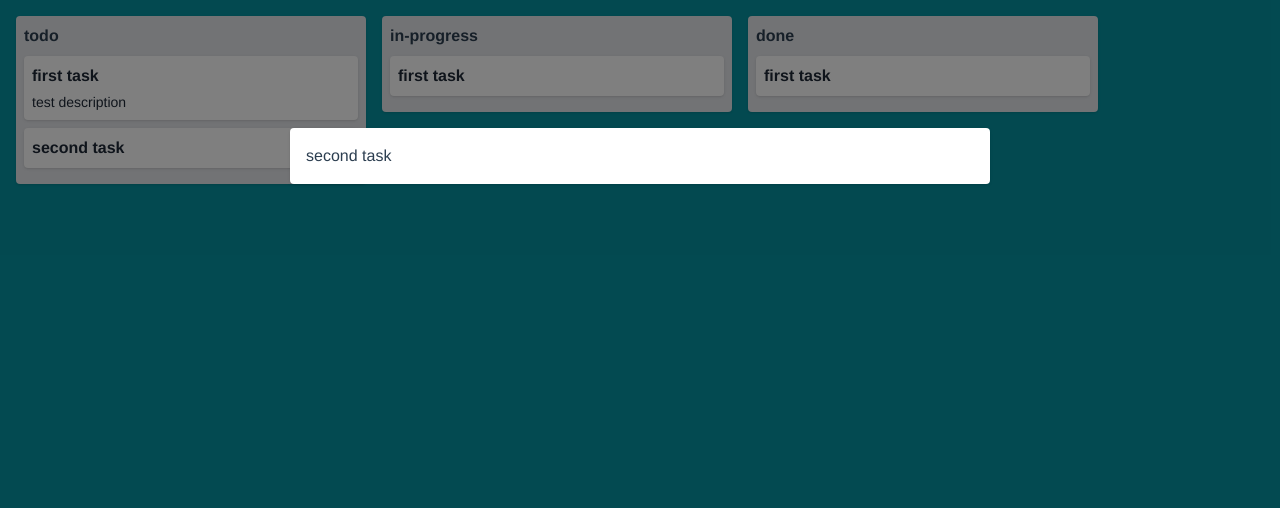
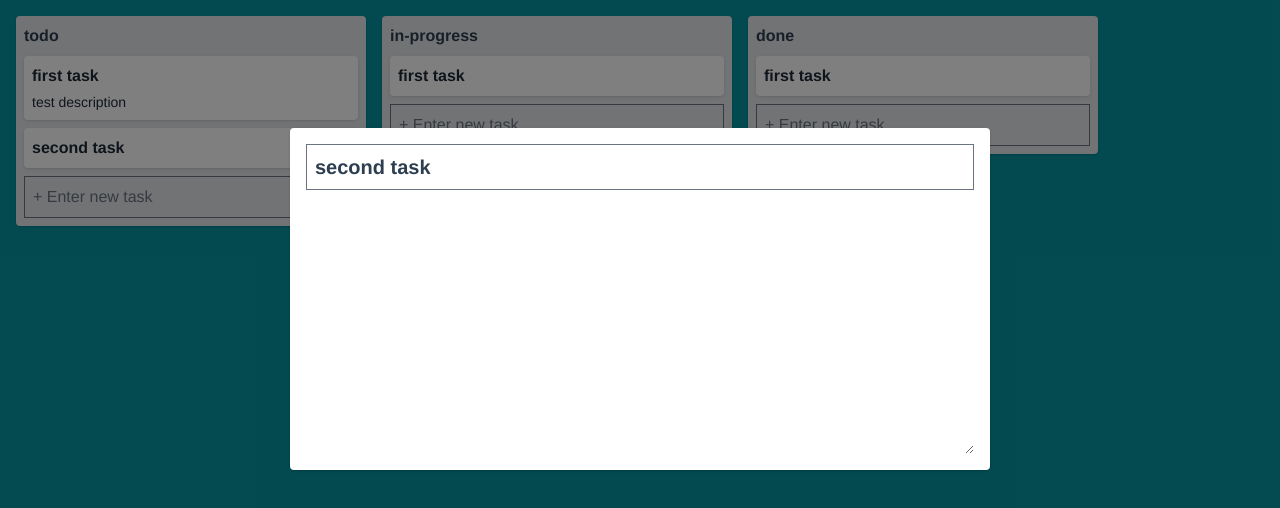
Before and after one commit to 2kpaul/daily_board_app_vuejs, a Vue app: page / in a window 1280 px wide. Both pictures are taken after a click on the element "second task". Shown: the top 508 px of the page. Built offline with nearby package versions, Linux system fonts and the light colour scheme.

Commit message:
create and edit a task

```diff
--- a/src/store.js
+++ b/src/store.js
@@ -1,6 +1,6 @@
 import { createStore } from 'vuex'
 import boardTemplate from './board-template'
-import { saveStatePlugin } from './utils'
+import { saveStatePlugin, uuid } from './utils'
 
 const board = JSON.parse(localStorage.getItem('board')) || boardTemplate
 
@@ -15,7 +15,6 @@ export default createStore({
         for (const column of state.board.columns) {
           for (const task of column.tasks) {
             if (task.id === id) {
-              console.log('veva')
               return task
             }
           }
@@ -24,6 +23,16 @@ export default createStore({
     }
   },
   mutations: {
+    CREATE_TASK (state, { tasks, name }) {
+      tasks.push({
+        name,
+        id: uuid(),
+        description: ''
+      })
+    },
+    UPDATE_TASK(state, { task, key, value }) {
+        task[key] = value
+    }
   },
   actions: {
   },
--- a/src/views/Board.vue
+++ b/src/views/Board.vue
@@ -16,8 +16,13 @@
             <p class="w-full flex-shrink-0 mt-1 text-sm" v-if="task.description">
               {{ task.description }}
             </p>
-
           </div>
+          <input
+            type="text"
+            class="w-full block p-2 bg-transparent"
+            placeholder="+ Enter new task"
+            @keyup.enter="createTask($event, column.tasks)"
+          >
         </div>
       </div>
     </div>
@@ -47,6 +52,13 @@ export default {
     },
     close () {
       this.$router.push({ name: 'board' })
+    },
+    createTask(e, tasks) {
+      this.$store.commit('CREATE_TASK', {
+        tasks,
+        name: e.target.value
+      })
+      e.target.value = ''
     }
   }
 }
--- a/src/views/Task.vue
+++ b/src/views/Task.vue
@@ -1,8 +1,21 @@
 <template>
   <div class="task-view">
     <div class="flex flex-col flex-grow items-start justify-between px-4">
-      {{ task.name }}
+      <input
+        type="text"
+        :value="task.name"
+        class="p-2 mr-2 flex-grow text-xl font-bold w-full"
+        @change="updateTaskProperty($event, 'name')"
+        @keyup.enter="updateTaskProperty($event, 'name')"
+      >
+      <textarea
+        class="relative bg-transparent px-2 mt-2 h-64 border-0 leading-normal w-full"
+        :value="task.description"
+        @change="updateTaskProperty($event, 'description')"
+      >
+      </textarea>
     </div>
+
   </div>
 </template>
 
@@ -15,5 +28,14 @@ export default {
       return this.getTask(this.$route.params.id)
     }
   },
+  methods: {
+    updateTaskProperty(e, key) {
+      this.$store.commit('UPDATE_TASK', {
+        task: this.task,
+        key,
+        value: e.target.value
+      })
+    }
+  },
 }
 </script>
```
